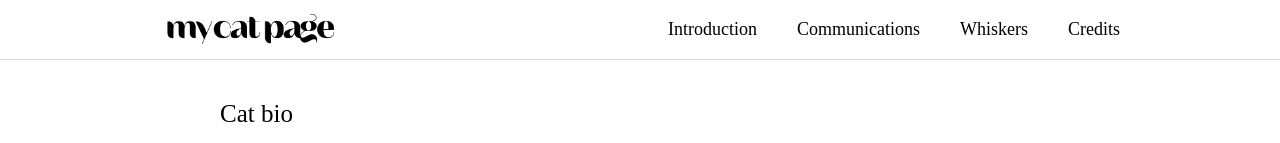
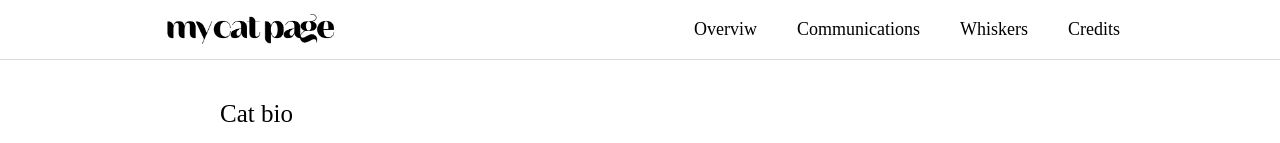
Before and after one commit to yunahu/my-cat-page, a React (Vite) app: page / in a window 1280 px wide. Shown: the top 143 px of the page. Built offline with nearby package versions, Linux system fonts and the light colour scheme.

Commit message:
Updated Navbar

```diff
--- a/src/components/Navbar/Navbar.jsx
+++ b/src/components/Navbar/Navbar.jsx
@@ -59,13 +59,13 @@ const Navbar = () => {
   return (
 		<Container>
 			<Content>
-			<MenuItem target="introduction">
+			<MenuItem target="overview">
 				<LogoContainer>
 					<Logo src={logo} />
 				</LogoContainer>
 			</MenuItem>
 			<Menu>
-				<MenuItem target="introduction">Introduction</MenuItem>
+				<MenuItem target="overview">Overviw</MenuItem>
 				<MenuItem target="communications">Communications</MenuItem>
 				<MenuItem target="whiskers">Whiskers</MenuItem>
 				<MenuItem target="credits">Credits</MenuItem>
```
